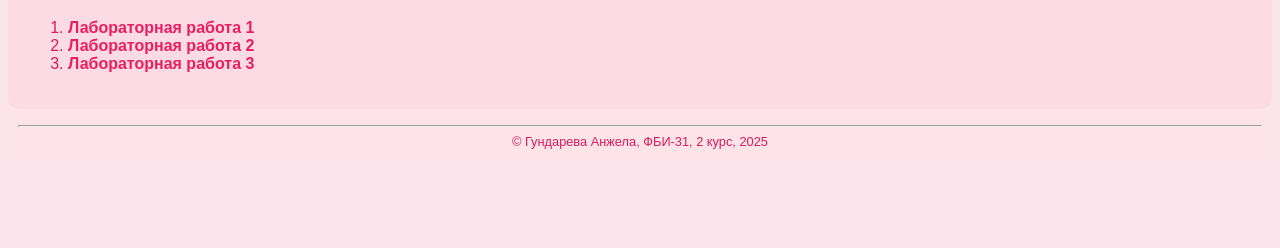
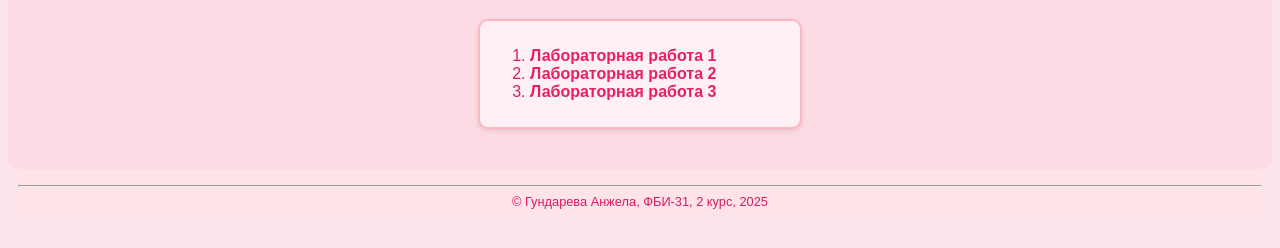
Before and after one commit to gundarevaangela/web-front-labs, a plain HTML site: page index.html in a window 1280 px wide. Shown: the part 146-394 px from the top of the page. Drawn offline with Linux system fonts and the light colour scheme.

Commit message:
размеры меню

```diff
--- a/index.html
+++ b/index.html
@@ -17,6 +17,7 @@
 
     <main>
         <h1>Лабораторные работы по WEB-программированию</h1>
+        <div class="menu">
             <ol>
                 <li>
                     <a href="1 lab/lab1.html">Лабораторная работа 1</a>
@@ -28,7 +29,7 @@
                     <a href="lab3/lab3.html">Лабораторная работа 3</a>
                 </li>
             </ol>
-
+        </div>
     </main>
 
     <footer>
--- a/main.css
+++ b/main.css
@@ -55,3 +55,17 @@ a:active{
     background-color: #D81B60; /* Более темный розовый фон при нажатии */
     box-shadow: none;
 }
+div.menu {
+    border: 2px solid #FFB6C1;
+    border-radius: 10px;
+    width: 300px;
+    margin: 20px auto;
+    padding: 10px;
+    background-color: #FFF0F5;
+    box-shadow: 0 2px 5px rgba(0, 0, 0, 0.1);
+}
+div.menu:hover {
+    background-color: #FFD1DC;
+    border-color: #FF69B4;
+    box-shadow: 0 5px 15px rgba(0, 0, 0, 0.3);
+}
```
Lines whose indentation alone changed are shown as unchanged.
